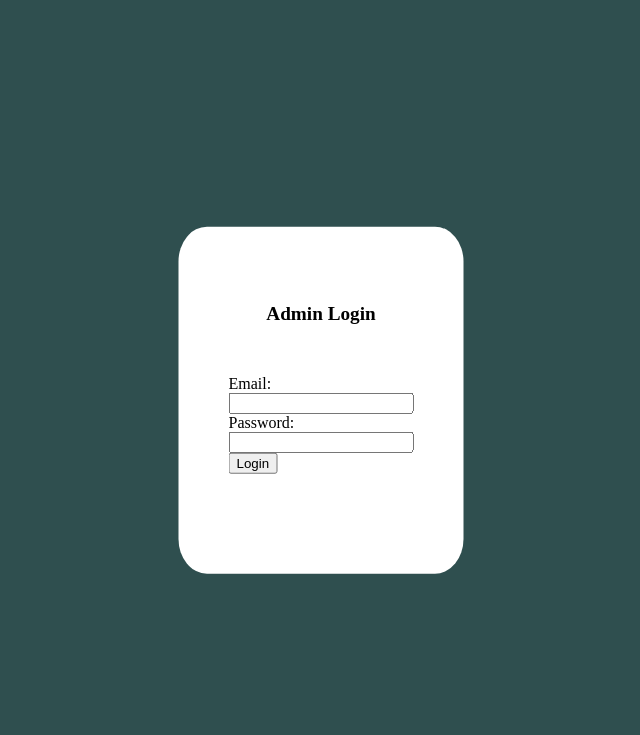
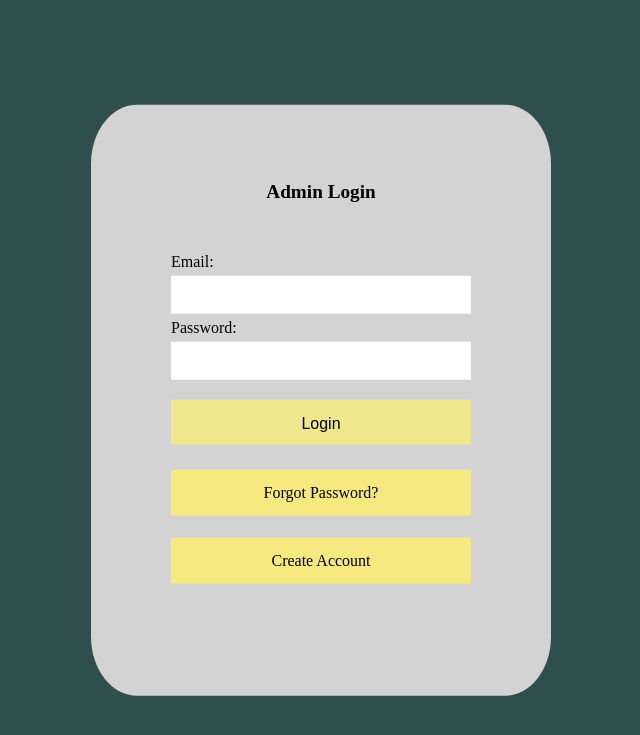
Before and after one commit to Chrisprod06/GymWebEngineering, a PHP site: page /adminModule/loginAdmin.html in a window 1280 px wide. Shown: the top 735 px of the page, without its empty margins (319-959 px from the left). Run offline with PHP 8.4, Linux system fonts and the light colour scheme.

Commit message:
finished login module

```diff
--- a/adminModule/loginAdmin.html
+++ b/adminModule/loginAdmin.html
@@ -12,13 +12,22 @@
         <!--Login Form-->
        <div class="credentials-Container">
             <h4 class="form-header ">Admin Login</h4>
-            <form action="#">
-                <label for="email">Email:</label><br>
-                <input type="email" name="email" id="email"><br>
-                <label for="pass">Password:</label><br>
-                <input type="password" name="pass" id="pass"><br>
-                <input type="button" value="Login">
-            </form>
+            <div>
+                <form action="#">
+                    <label for="email">Email:</label><br>
+                    <input type="email"class="credentials-input" name="email" id="email"><br>
+                    <label for="pass">Password:</label><br>
+                    <input type="password" class="credentials-input" name="pass" id="pass"><br>
+                    <input type="button" class="credentials-button" value="Login">
+                </form>
+            </div>
+            <div class="link-container">
+                <a href="/forgotPassword.html" class= "credentials-link">Forgot Password?</a>
+            </div>
+            <div class="link-container">
+                <a href="registerAdmin.html" class="credentials-link">Create Account</a>
+
+            </div>
        </div>
 
 
--- a/style.css
+++ b/style.css
@@ -41,9 +41,9 @@ hr.border{
 }
 
 .menu-button{
-  background-color: dimgray;
+  background-color: khaki;
   border:none;
-  color:white;
+  color:black;
   padding: 15px 32px;
   text-align: center;
   text-decoration: none;
@@ -77,8 +77,51 @@ hr.border{
   top: 50%;
   left: 50%;
   transform: translate(-50%,-50%);
-  padding: 50px 50px 100px 50px;
-  background: white;
+  padding: 50px 80px 100px 80px;
+  background: lightgray;
   border-radius: 10%;
+}
+
+.credentials-input{
+  padding:10px;
+  margin-top: 5px;
+  margin-bottom: 5px;
+  width: 300px;
+  font-size: medium;
+  border: none;
+}
+
+.credentials-button{
+  margin: 15px 0px 15px 0px;
+  width: 100%;
+  height: 35px;
+  text-align: center;
+  display: inline-block;
+  padding: 15px 0px 30px 0px;
+  background-color: khaki;
+  cursor: pointer;
+  border:none;
+  color: black;
+  font-size:medium;
+
 
 }
+.credentials-link{
+
+  background-color: rgb(245, 233, 127);
+  color:black;
+  padding :14px 25px;
+  width: 100%;
+  text-align: center;
+  text-decoration: none;
+  display: inline-block;
+
+}
+.credentials-link:hover{
+  background-color: khaki;
+}
+
+.link-container{
+  padding-top: 10px;
+  padding-bottom: 12px;
+}
```
